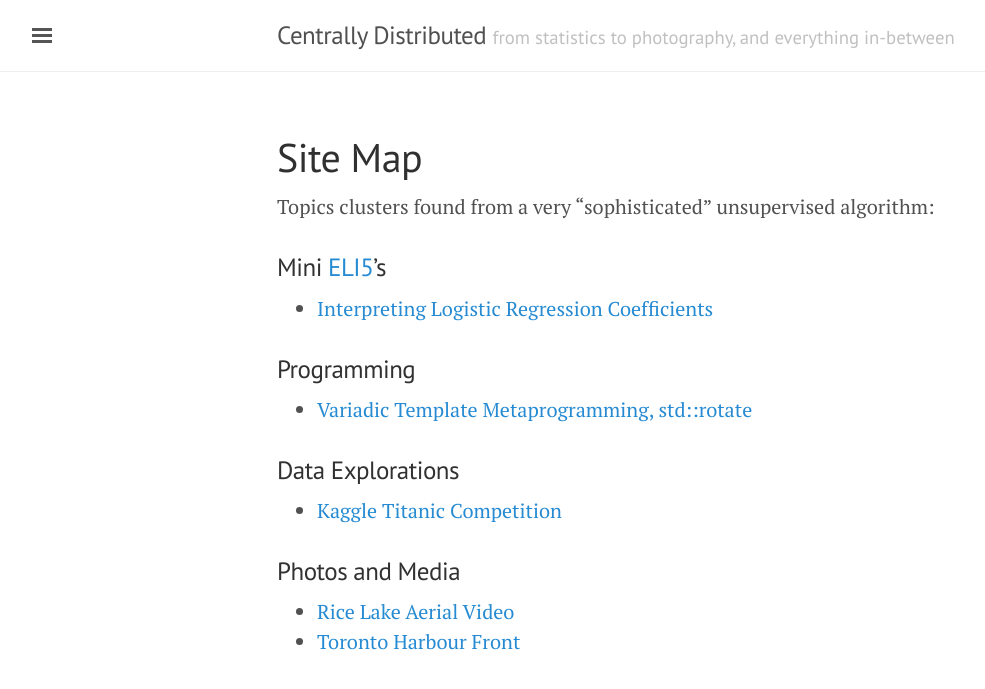
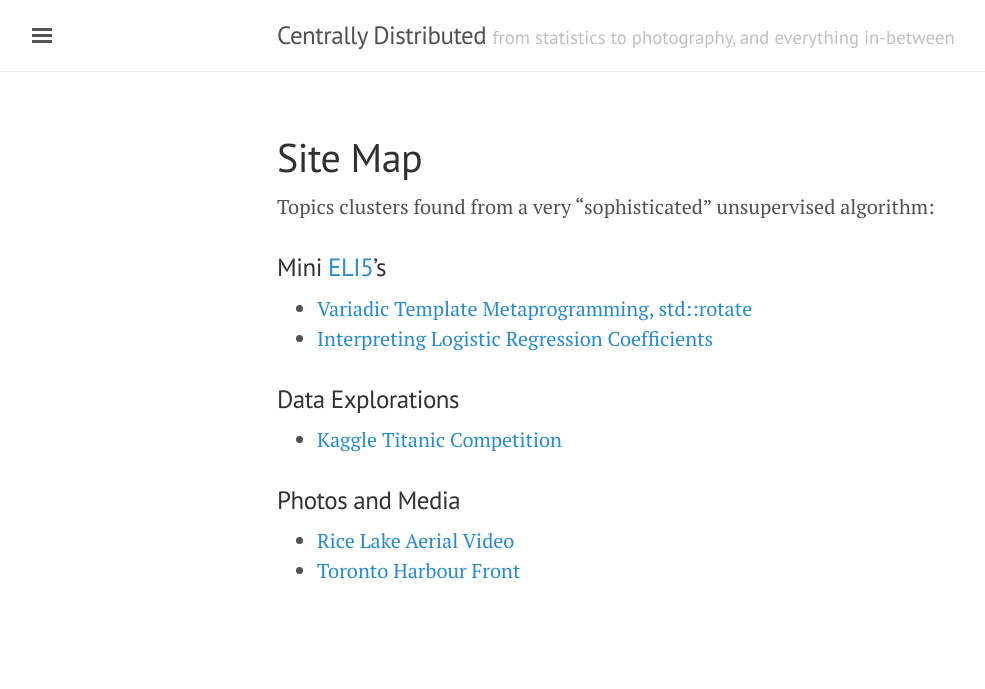
Before and after one commit to Estinox/estinox.github.io, a Jekyll site: the page built from site_map.md, in a window 1280 px wide. Shown: the top 689 px of the page, without its empty margins (3-988 px from the left). Built offline with Jekyll 4.4.1, drawn with Linux system fonts in a browser that asks for light colours; comment, search, counter and statistics services are not loaded.

Commit message:
moved variadic to eli5

```diff
--- a/site_map.md
+++ b/site_map.md
@@ -6,10 +6,8 @@ title: Site Map
 Topics clusters found from a very "sophisticated" unsupervised algorithm:
 
 ### Mini [ELI5](https://www.reddit.com/r/explainlikeimfive/){:target="blank"}'s
+- [Variadic Template Metaprogramming, std::rotate]({{ site.baseurl }}/2016/10/29/Meta-Rotate-Cpp/)
 - [Interpreting Logistic Regression Coefficients]({{ site.baseurl }}/2016/08/01/Interpreting-Logistic-Regression/)
-
-### Programming
-- [Variadic Template Metaprogramming, std::rotate]({{ site.baseurl }}/2016/10/29/Meta-Rotate-Cpp/)
 
 ### Data Explorations
 - [Kaggle Titanic Competition]({{ site.baseurl }}/2016/07/23/titanic/)
```
